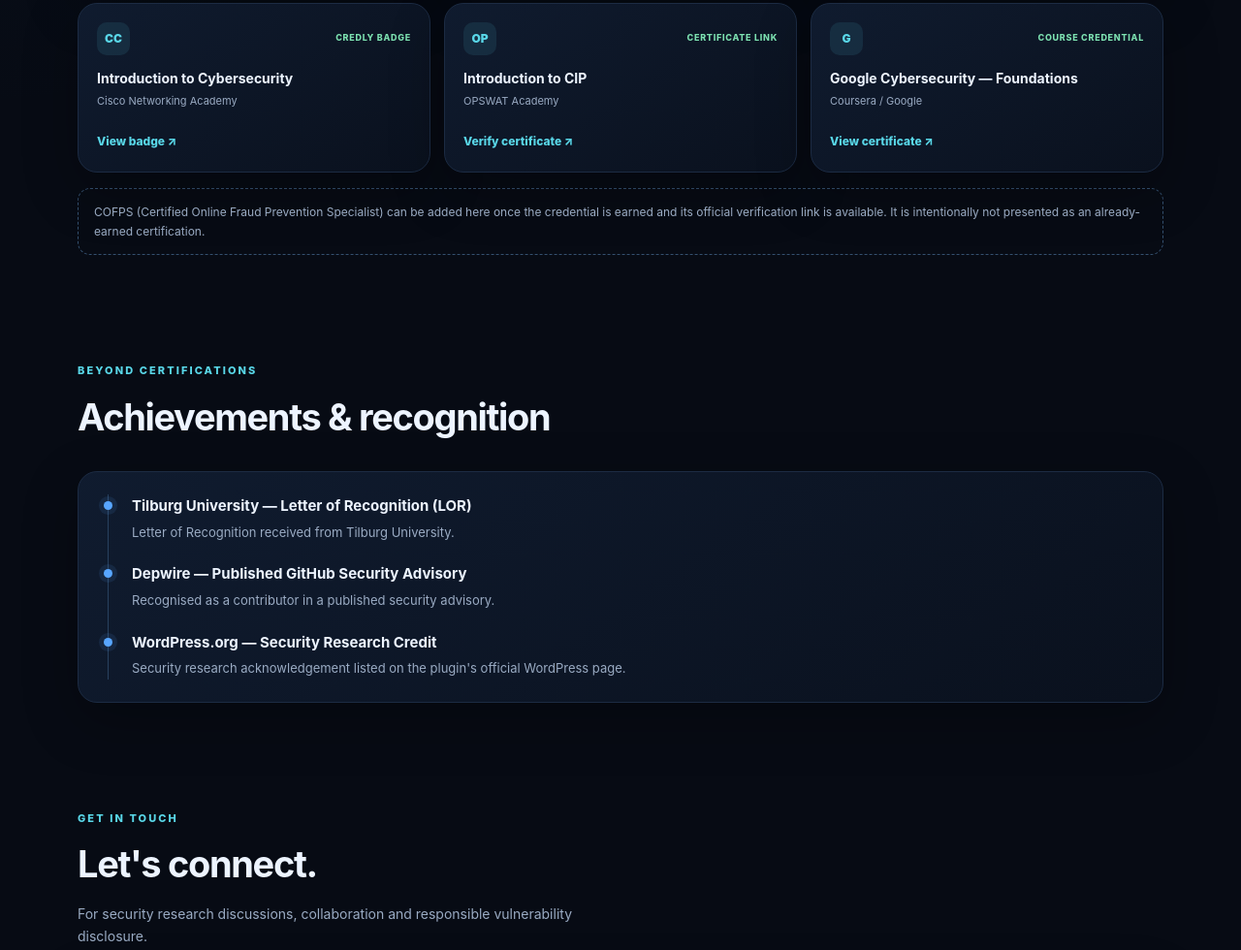
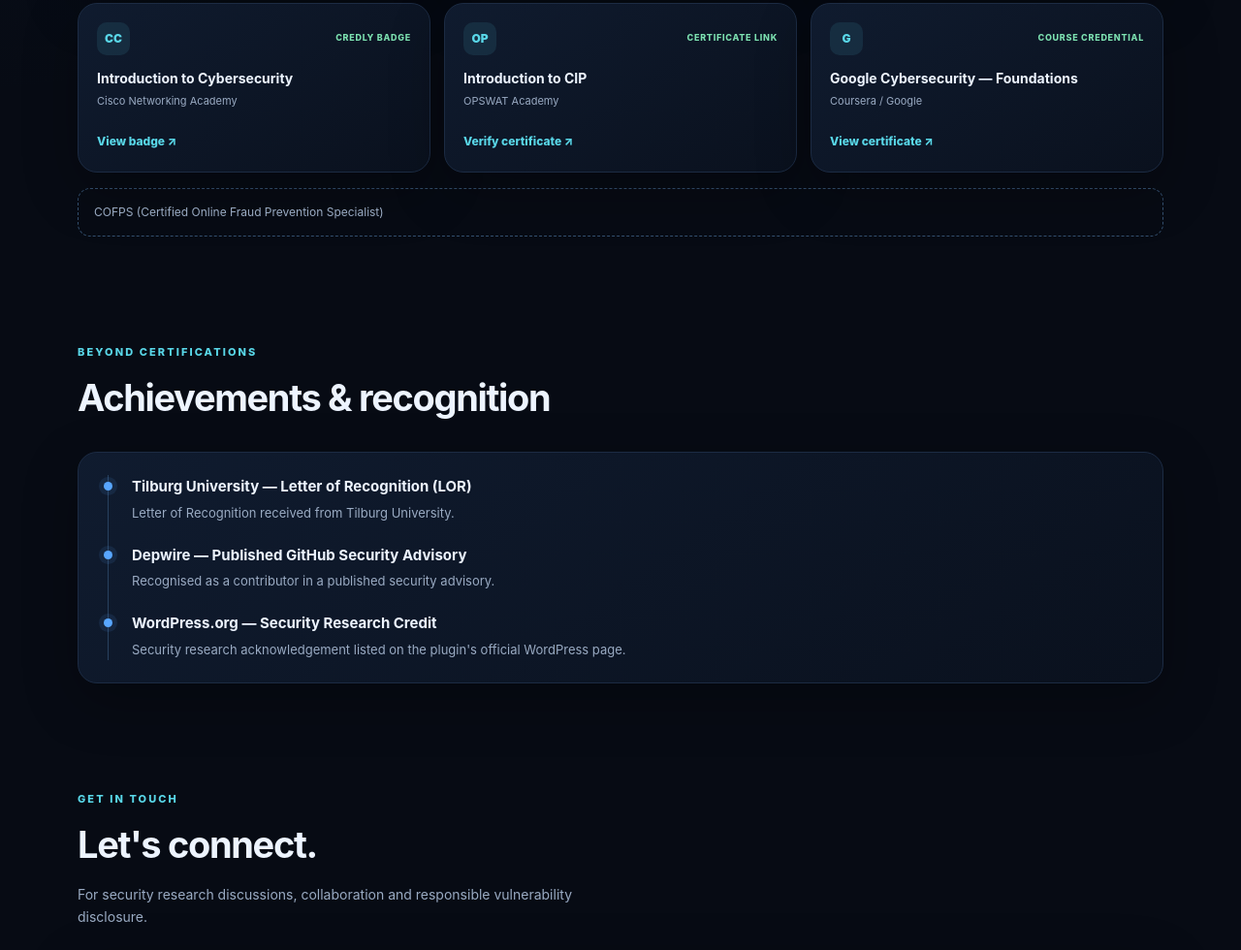
Before and after one commit to yusif-mammadzada/yusif-mammadzada.github.io, a plain HTML site: page yusif_mammadzada_portfolio (1).html in a window 1280 px wide. Shown: the part 1848-2828 px from the top of the page at 97% size. Drawn offline with Linux system fonts and the light colour scheme.

Commit message:
yusif_mammadzada_portfolio (1).html

```diff
--- a/yusif_mammadzada_portfolio (1).html
+++ b/yusif_mammadzada_portfolio (1).html
@@ -185,7 +185,7 @@
         <article class="card cert"><div class="cert-top"><span class="cert-icon">OP</span><span class="verified" data-en="Certificate link" data-az="Sertifikat linki">Certificate link</span></div><h3>Introduction to CIP</h3><p>OPSWAT Academy</p><div class="card-bottom"><a class="text-link" href="https://learn.opswatacademy.com/certificate/LBL7rOxOjA" target="_blank" rel="noopener noreferrer" data-en="Verify certificate ↗" data-az="Sertifikatı yoxla ↗">Verify certificate ↗</a></div></article>
         <article class="card cert"><div class="cert-top"><span class="cert-icon">G</span><span class="verified" data-en="Course credential" data-az="Kurs sertifikatı">Course credential</span></div><h3>Google Cybersecurity — Foundations</h3><p>Coursera / Google</p><div class="card-bottom"><a class="text-link" href="https://coursera.org/share/d8e9dee63d5ccf0cfbe1fead034074d6" target="_blank" rel="noopener noreferrer" data-en="View certificate ↗" data-az="Sertifikata bax ↗">View certificate ↗</a></div></article>
       </div>
-      <div class="note" data-en="COFPS (Certified Online Fraud Prevention Specialist) can be added here once the credential is earned and its official verification link is available. It is intentionally not presented as an already-earned certification." data-az="COFPS (Certified Online Fraud Prevention Specialist) sertifikat əldə edildikdən və rəsmi doğrulama linki olduqdan sonra buraya əlavə edilə bilər. Hazırda əldə edilmiş sertifikat kimi təqdim edilmir.">COFPS (Certified Online Fraud Prevention Specialist) can be added here once the credential is earned and its official verification link is available. It is intentionally not presented as an already-earned certification.</div>
+      <div class="note" data-en="COFPS (Certified Online Fraud Prevention Specialist) " data-az="COFPS (Certified Online Fraud Prevention Specialist) ">COFPS (Certified Online Fraud Prevention Specialist)</div>
     </section>
 
     <section id="achievements">
```
